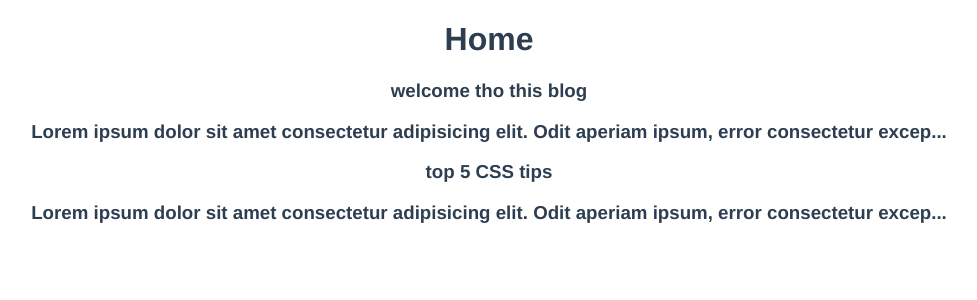
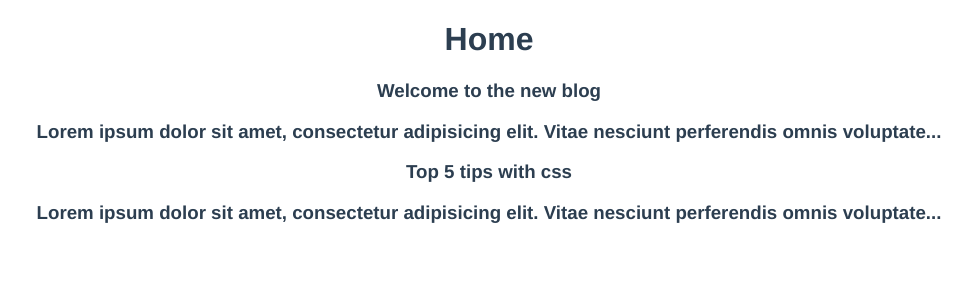
Before and after one commit to rlinsdev/vue-dojo-blog, a Vue app: page / in a window 1280 px wide. Shown: the top 300 px of the page, without its empty margins (151-1128 px from the left). Built offline with nearby package versions, Linux system fonts and the light colour scheme; data requests are answered from the project's data file.

Commit message:
fetching data - json server

```diff
--- /dev/null
+++ b/data/db.json
@@ -0,0 +1,24 @@
+{
+  "post":[
+    {
+      "id":1,
+      "title":"Welcome to the new blog",
+      "body":"Lorem ipsum dolor sit amet, consectetur adipisicing elit. Vitae nesciunt perferendis omnis voluptate exercitationem, natus eos rem ipsa suscipit consequuntur numquam quos, sed harum voluptatem iusto fugit distinctio optio perspiciatis maxime quis quia doloremque sint architecto atque! Nihil aliquam quisquam quis, adipisci nobis velit, voluptates voluptatum commodi tempora ipsa fugit.",
+      "tags":[
+        "webdev",
+        "coding",
+        "news"
+      ]
+    },
+    {
+      "id":5,
+      "title":"Top 5 tips with css ",
+      "body":"Lorem ipsum dolor sit amet, consectetur adipisicing elit. Vitae nesciunt perferendis omnis voluptate exercitationem, natus eos rem ipsa suscipit consequuntur numquam quos, sed harum voluptatem iusto fugit distinctio optio perspiciatis maxime quis quia doloremque sint architecto atque! Nihil aliquam quisquam quis, adipisci nobis velit, voluptates voluptatum commodi tempora ipsa fugit.",
+      "tags":[
+        "css",
+        "webdev",
+        "coding"
+      ]
+    }
+  ]
+}
--- a/package.json
+++ b/package.json
@@ -4,10 +4,12 @@
   "private": true,
   "scripts": {
     "serve": "vue-cli-service serve",
+    "start": "json-server --watch data/db.json",
     "build": "vue-cli-service build"
   },
   "dependencies": {
     "core-js": "^3.6.5",
+    "json-server": "^0.16.3",
     "vue": "^3.0.0",
     "vue-router": "^4.0.0-0"
   },
--- a/src/components/PostList.vue
+++ b/src/components/PostList.vue
@@ -7,11 +7,22 @@
 </template>
 
 <script>
+import { onMounted, onUnmounted, onUpdated } from '@vue/runtime-core'
 import SinglePost from '../components/SinglePost.vue'
 export default {
   props:['posts'],
   components:{SinglePost},
-  segupt(props){
+  setup(props){
+    onMounted(()=>{
+      console.log('component mounted')
+
+    })
+    onUnmounted(()=>{
+      console.log('component Unmounted')
+    })
+    onUpdated(()=>{
+      console.log('component update')
+    })
 
   }
 }
--- a/src/components/SinglePost.vue
+++ b/src/components/SinglePost.vue
@@ -14,6 +14,12 @@ export default {
       return props.post.body.substring(0, 100)+'...'
     })
     return {snippet}
+  },
+  mounted(){
+
+  },
+  update(){
+
   }
 }
 
--- a/src/views/Home.vue
+++ b/src/views/Home.vue
@@ -1,9 +1,14 @@
 <template>
   <div class="home">
     <h1>Home</h1>
-    <PostList :posts="posts" />
+    <div v-if="posts.length">
+      <PostList :posts="posts" />
+    </div>
+    <div v-else>
+      <div v-if="error">{{error}}</div>
+      <div v-else>Loading...</div>
+    </div>
   </div>
-
 </template>
 
 <script>
@@ -14,11 +19,27 @@ export default {
   name:'Home',
   components:{PostList},
   setup() {
-    const posts = ref([
-      {title:'welcome tho this blog', body:'Lorem ipsum dolor sit amet consectetur adipisicing elit. Odit aperiam ipsum, error consectetur excepturi ipsa omnis tenetur, illo quos explicabo aspernatur quisquam non ab autem necessitatibus velit hic minima maxime ullam? Quod, praesentium totam, possimus ad quaerat odit deserunt, exercitationem quae inventore eveniet facilis odio non culpa commodi iure id delectus! Corrupti maxime at possimus nisi! Incidunt modi, dignissimos commodi soluta error alias et aperiam labore quas at eligendi molestiae temporibus! Unde, minus dolorum. Ea, nostrum mollitia? Doloremque rem officiis dolorum, quae corrupti harum consequuntur sequi, dolorem doloribus eum nam iure. Commodi modi, voluptatibus iste consequuntur sunt cupiditate possimus natus?', id:1},
-      {title:'top 5 CSS tips', body:'Lorem ipsum dolor sit amet consectetur adipisicing elit. Odit aperiam ipsum, error consectetur excepturi ipsa omnis tenetur, illo quos explicabo aspernatur quisquam non ab autem necessitatibus velit hic minima maxime ullam? Quod, praesentium totam, possimus ad quaerat odit deserunt, exercitationem quae inventore eveniet facilis odio non culpa commodi iure id delectus! Corrupti maxime at possimus nisi! Incidunt modi, dignissimos commodi soluta error alias et aperiam labore quas at eligendi molestiae temporibus! Unde, minus dolorum. Ea, nostrum mollitia? Doloremque rem officiis dolorum, quae corrupti harum consequuntur sequi, dolorem doloribus eum nam iure. Commodi modi, voluptatibus iste consequuntur sunt cupiditate possimus natus?', id:2},
-    ])
-    return { posts }
+    const posts = ref([])
+    const error = ref(null)
+
+    const load = async()=>{
+      try{
+        let data = await fetch('http://localhost:3000/post')
+
+        if(!data.ok){
+          throw Error('no data available')
+        }
+        posts.value = await data.json()
+        console.log(posts.value)
+      }
+      catch(err){
+        error.value = err.message
+        console.log(err.message)
+      }
+    }
+
+    load()
+    return { posts, error }
 
   }
 }
```
Also changed, not shown: 1 other file (tests, documents, lock files or other folders).
